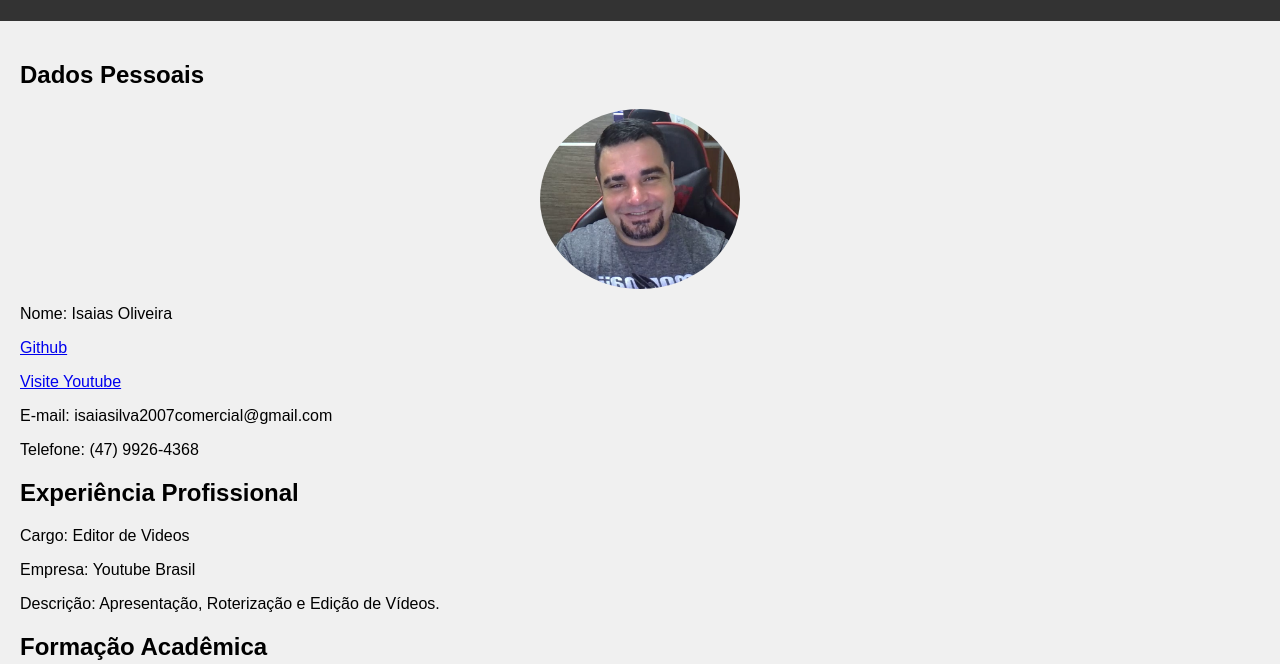
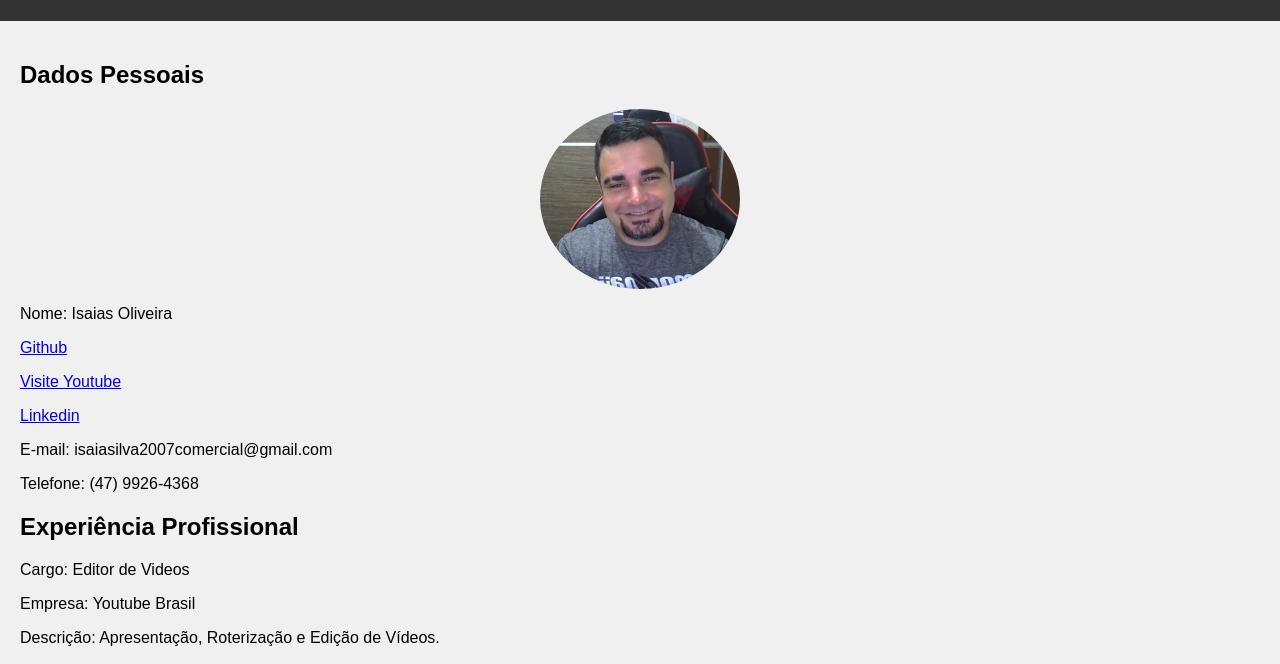
Before and after one commit to IsaiasOliveira2023/curriculum, a plain HTML site: page index.html in a window 1280 px wide. Shown: the part 99-763 px from the top of the page. Drawn offline with Linux system fonts and the light colour scheme.

Commit message:
Update index.html

```diff
--- a/index.html
+++ b/index.html
@@ -38,7 +38,7 @@
         <img id="profile-image" src="Imagem/img.png" alt="Foto de Perfil">
         <p>Nome: Isaias Oliveira</p>
         <p><a href="https://github.com/IsaiasOliveira2023/">Github</a></p> <p><a href="https://www.youtube.com/@OliveiraIsaias23/featured/">Visite Youtube </a></p>
-
+        <p><a href="https://br.linkedin.com/in/oliveira-isaias-30aab680/">Linkedin</a></p>
         <p>E-mail: isaiasilva2007comercial@gmail.com</p>
         <p>Telefone: (47) 9926-4368</p>
 
```
